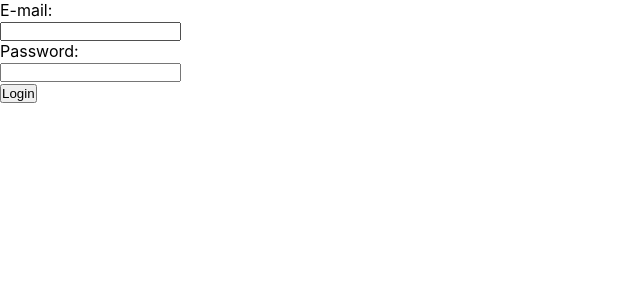
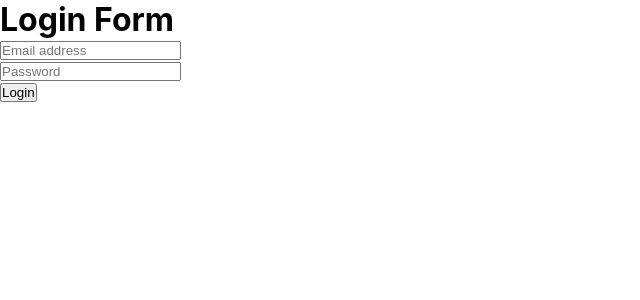
Before and after one commit to reyzacaloh/peers-frontend, a React (Create React App) app: page /login in a window 1280 px wide. Shown: the top 300 px of the page, without its empty margins (0-640 px from the left). Built offline with nearby package versions, Linux system fonts and the light colour scheme.

Commit message:
[Green] Updated the form format

```diff
--- a/src/components/loginForm/LoginForm.jsx
+++ b/src/components/loginForm/LoginForm.jsx
@@ -39,13 +39,14 @@ const LoginForm = () => {
     });
     return (
         <div>
+            <h1>Login Form</h1>
             <form onSubmit={formik.handleSubmit}>
-                <label htmlFor="email">E-mail: </label><br/>
-                <input type="email" id="email" name="email" onChange={formik.handleChange} value={formik.values.email}/><br/>
+                <label htmlFor="email"></label>
+                <input type="email" id="email" name="email" placeholder="Email address" data-testid="email" onChange={formik.handleChange} value={formik.values.email}/><br/>
                 {formik.errors.email ? <div>{formik.errors.email}</div> : null}
 
-                <label htmlFor="pass">Password: </label><br/>
-                <input type="password" id="pass" name="pass" onChange={formik.handleChange} value={formik.values.pass}/><br/>
+                <label htmlFor="pass"></label>
+                <input type="password" id="pass" name="pass" placeholder="Password" data-testid="pass" onChange={formik.handleChange} value={formik.values.pass}/><br/>
                 {formik.errors.pass ? <div>{formik.errors.pass}</div> : null}
 
                 <button type='submit'>Login</button>
```
